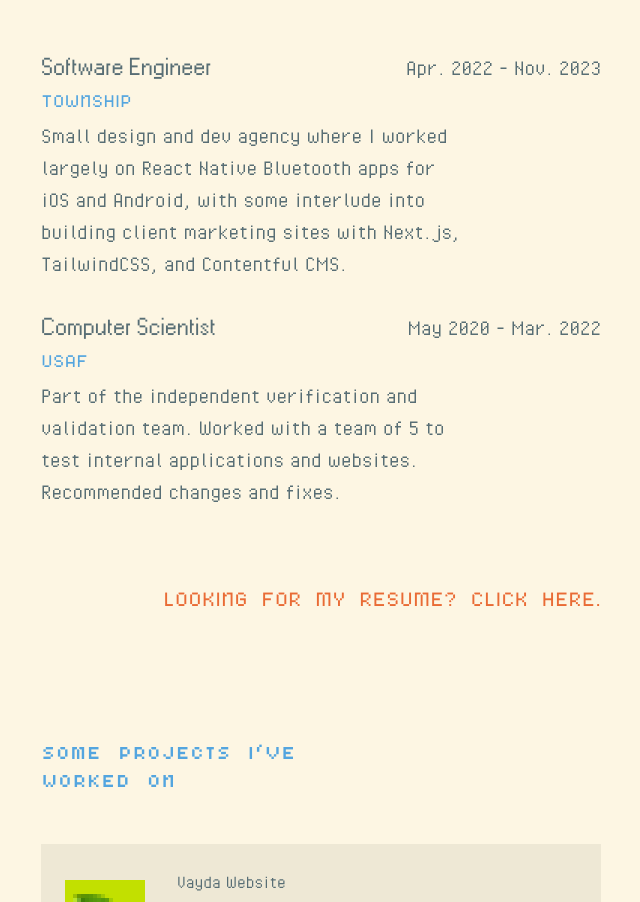
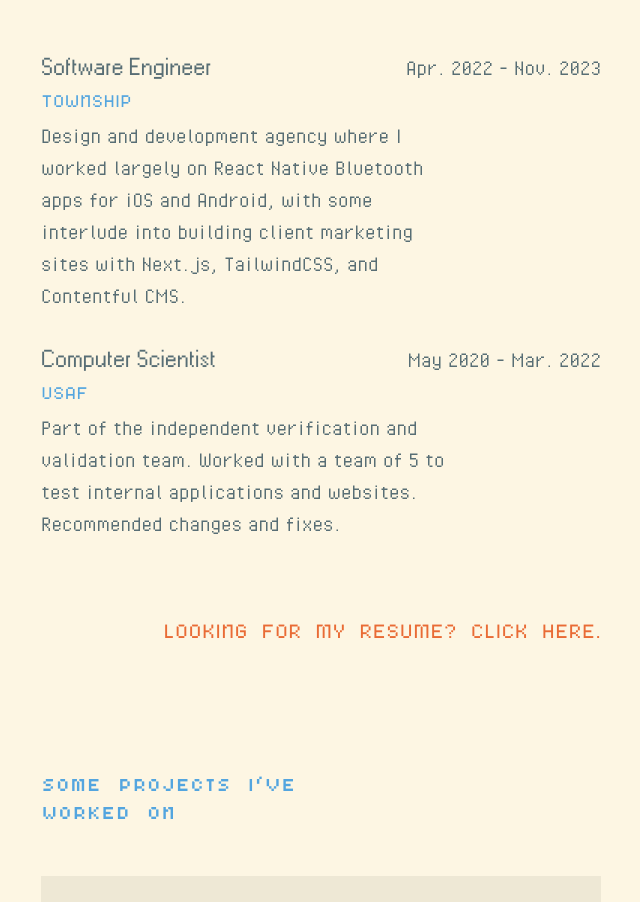
Before and after one commit to rjfuhrman42/portfolio-v3, a Next.js app: page / in a window 1280 px wide. Shown: the part 940-1842 px from the top of the page, without its empty margins (319-959 px from the left). Built offline with nearby package versions, Linux system fonts and the light colour scheme.

Commit message:
chore: update next, copy

```diff
--- a/data/jobEntries.ts
+++ b/data/jobEntries.ts
@@ -15,7 +15,7 @@ export const jobEntries = [
       startDate: "Apr. 2022",
       endDate: "Nov. 2023",
       description:
-        "Small design and dev agency where I worked largely on React Native Bluetooth apps for iOS and Android, with some interlude into building client marketing sites with Next.js, TailwindCSS, and Contentful CMS.",
+        "Design and development agency where I worked largely on React Native Bluetooth apps for iOS and Android, with some interlude into building client marketing sites with Next.js, TailwindCSS, and Contentful CMS.",
     },
     {
       company: "USAF",
--- a/package.json
+++ b/package.json
@@ -14,7 +14,7 @@
     "esbuild": "^0.20.1",
     "gray-matter": "^4.0.3",
     "mdx-bundler": "^10.0.1",
-    "next": "14.1.0",
+    "next": "14.1.1",
     "next-themes": "^0.2.1",
     "prism-react-renderer": "^2.3.1",
     "react": "^18",
```
Also changed, not shown: app/page.tsx (+8 -0 lines), 1 other file (tests, documents, lock files or other folders).
